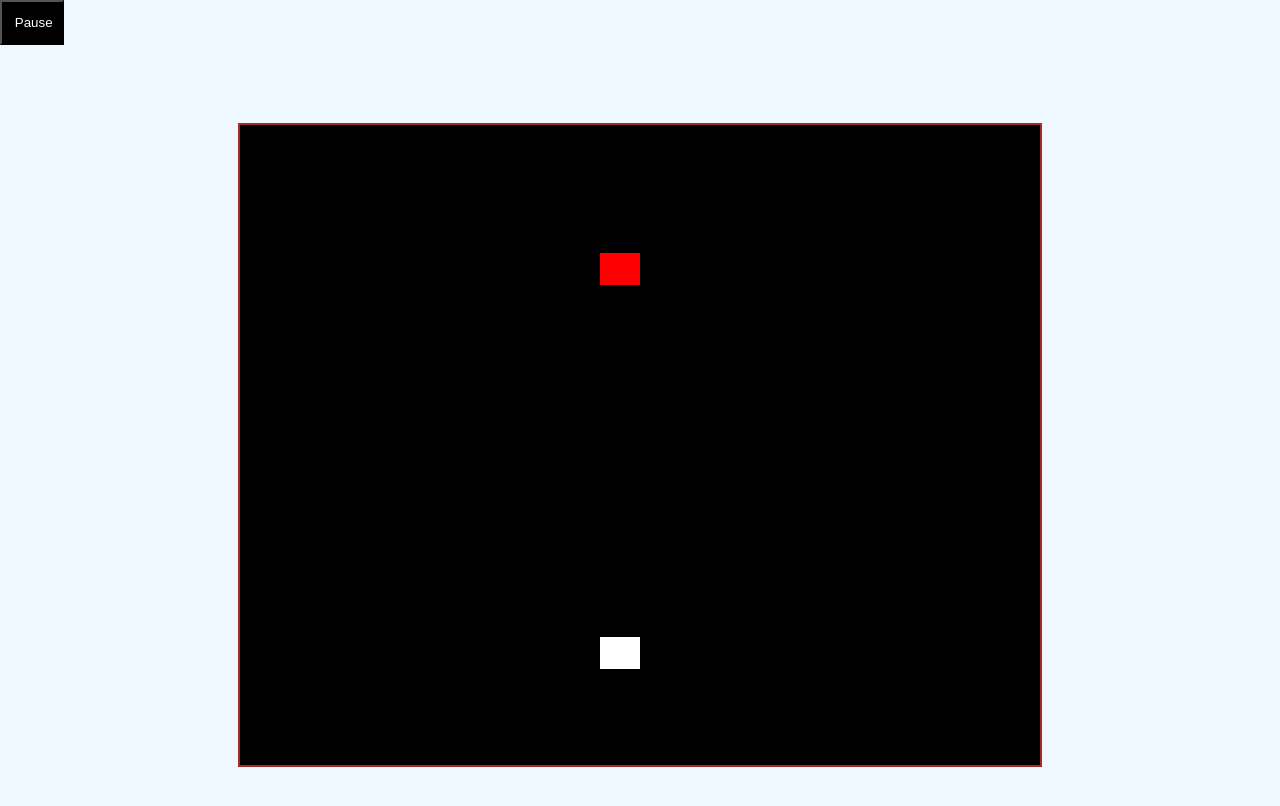
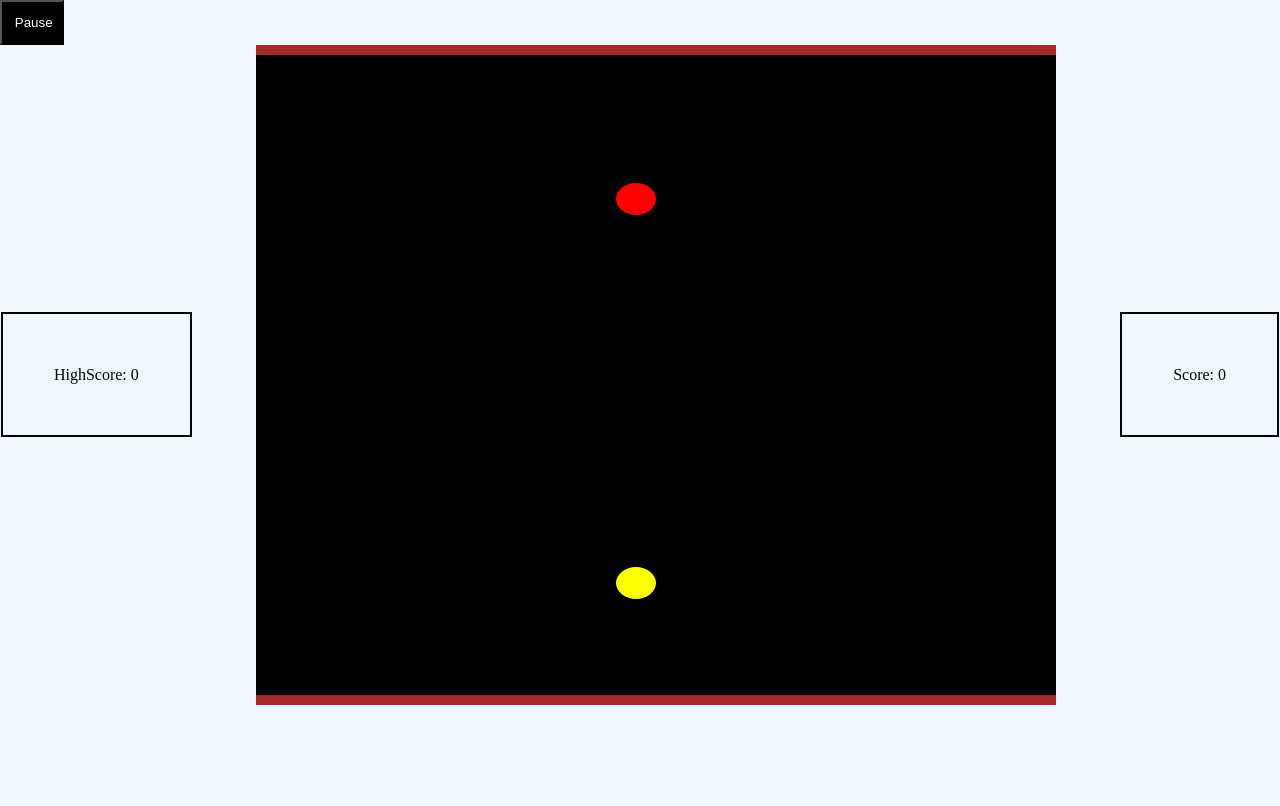
Before and after one commit to Abhi5Pande/Snake_Game, a plain HTML site: page index.html in a window 1280 px wide. Drawn offline with Linux system fonts and the light colour scheme.

Commit message:
Some features added

```diff
--- a/css/style.css
+++ b/css/style.css
@@ -8,10 +8,24 @@ body
 
 
 }
+#score_box
+{
+
+    border: 2px solid black;
+    margin-left: 5%;
+    padding: 4%;
+}
+#high_score
+{
+
+    border: 2px solid black;
+    margin-right: 5%;
+    padding: 4%;
+}
 .game{
     background-color: aliceblue;
-    min-height: 100vh;
-    background-size:100vw 100vh;
+    min-height: 80vh;
+    background-size:80vw 80vh;
     display: flex;
     justify-content: center;
     align-items: center;
@@ -21,22 +35,29 @@ body
   background-color: black;
   width: 100vmin;
   height: 80vmin;
-  border: 2px solid brown;
+  border-top: 10px solid brown;
+  border-bottom: 10px solid brown;
+
   display: grid;
   grid-template-rows: repeat(20, 1fr);
   grid-template-columns: repeat(20, 1fr);
 }
+
 .snake
 {
 background-color: white;
+border-radius: 100%;
 }
 .head
 {
-    background-color:white;
+    background-color:yellow;
+    border-radius: 100%;
+
 }
 .food
 {
     background-color: red;
+    border-radius: 100%;
 }
 #pause
 {
--- a/index.html
+++ b/index.html
@@ -11,10 +11,16 @@
 
 <body>
     <button id=pause>Pause</button>
+
+
     <div class="game">
+        <div id="high_score">
+        </div>
 
         <div id="board">
 
+        </div>
+        <div id="score_box">
         </div>
     </div>
 </body>
--- a/js/index.js
+++ b/js/index.js
@@ -1,12 +1,15 @@
 let inputDir = {x: 0, y: 0};
 let snakeArr = [{x:10,y:17}];
 let lastPaintTime = 0;
-let speed =20;
+let speed =15;
+let score = 0;
 let food = {x:10,y:5}
+let hscore = 0;
 function main(ctime)
 {
     window.requestAnimationFrame(main);
   //  console.log(ctime);
+
   if((ctime-lastPaintTime)/1000 <= 1/speed)
     {
         return;
@@ -24,6 +27,10 @@ function collision(snake)
         if(snake[i].x === snake[0].x && snake[i].y === snake[0].y){
             return true;
         }
+    }
+    if(snake[0].y>20||snake[0].y<0)
+    {
+        return true;
     }
 }
 function overlap(snake)
@@ -44,6 +51,8 @@ function gameEngine()
         inputDir={x:0,y:0};
         alert("Game over");
         snakeArr = [{x: 13, y: 15}];
+        score = 0;
+        speed = 15;
     }
  //move head
 
@@ -57,7 +66,7 @@ function gameEngine()
     {
         snakeArr[0].x = 0;
     }
-else if (snakeArr[0].y>20)
+else if (snakeArr[0].y>21)
     {
         snakeArr[0].y = 0;
     }
@@ -65,19 +74,28 @@ else if (snakeArr[0].x<0)
     {
         snakeArr[0].x = 20;
     }
-else if (snakeArr[0].y<0)
+else if (snakeArr[0].y<-1)
     {
         snakeArr[0].y = 20;
     }
     //eat
     if(snakeArr[0].y === food.y && snakeArr[0].x ===food.x)
     {
-        console.log(snakeArr.length);
+        score+=1;
+       // score_box.innerHTML = "Score: " +score;
         snakeArr.unshift({x: snakeArr[0].x + inputDir.x, y: snakeArr[0].y + inputDir.y});
-        food.x=(Math.round(1+18*Math.random()));
-        food.y=(Math.round(1+18*Math.random()));
+        food.x=(Math.round(2+16*Math.random()));
+        food.y=(Math.round(2+16*Math.random()));
+        speed += 1;
+        //console.log(score);
+    }
+    if(hscore<score)
+    {
+        hscore = score;
     }
     //display
+    score_box.innerHTML = "Score: " +score;
+    high_score.innerHTML = "HighScore: " +hscore;
     board.innerHTML = "";
     snakeArr.forEach((e, index)=>{
         snakeElement = document.createElement('div');
```
